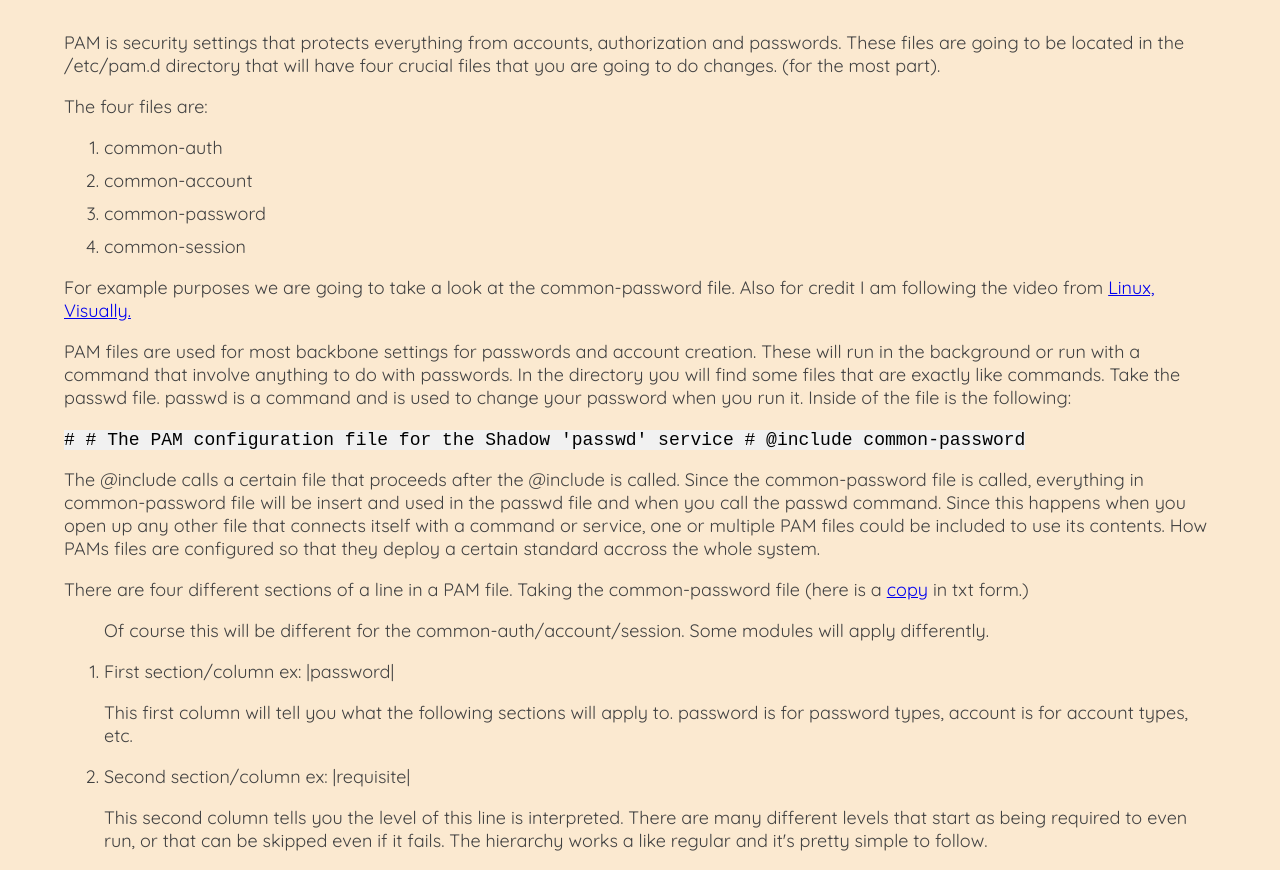
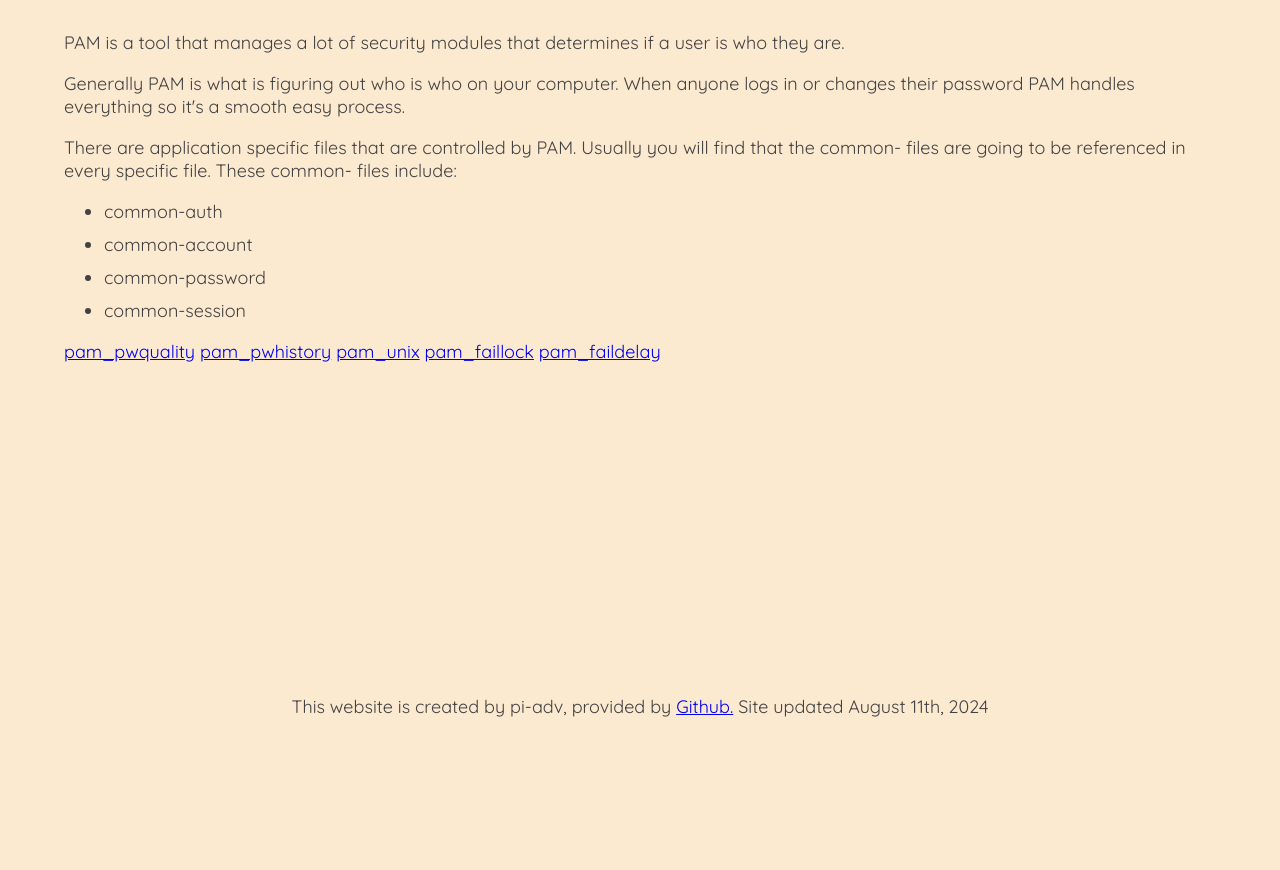
Before and after one commit to pi-adv/pi-adv.github.io, a plain HTML site: page Chapters/PAM/PAM.html in a window 1280 px wide. Shown: the part 64-934 px from the top of the page. After the commit the page ends 800 px from the top, so only its background shows below. Drawn offline with Linux system fonts and the light colour scheme; files that its build step writes are made by us from their sources; files whose address does not match are found by name.

Commit message:
updated some pam stuff

```diff
--- a/Chapters/PAM/PAM.html
+++ b/Chapters/PAM/PAM.html
@@ -1,50 +1,37 @@
 <!DOCTYPE html>
 <html>
 <title>PAM (C.EDU)</title>
-<link rel="stylesheet" href="Chapters_style.css">
+<link rel="stylesheet" href="../Chapters_style.css">
 <link rel="icon" type="image/x-icon" href="../favicon.ico">
 
 <body>
     <h1 id="headerL">PAM</h1><h3 id="headerR"><a href="Chapter_3_Working_With_Ubuntu.html">Back to Ch.3</a></h3>
 	<br id="brlarge">
-    <p id="titlep">PAM is security settings that protects everything from accounts, authorization and passwords. These files are going
-        to be located in the /etc/pam.d directory that will have four crucial files that you are going to do changes. (for the most part).
+    <p id="titlep">PAM is a tool that manages a lot of security modules that determines if a user is who they are.</p>
+
+    <p>Generally PAM is what is figuring out who is who on your computer. When anyone logs in or changes their password
+        PAM handles everything so it's a smooth easy process.
     </p>
-    <p>The four files are:</p>
-    <ol>
+    <p>There are application specific files that are controlled by PAM. Usually you will find that the common- files are
+        going to be referenced in every specific file. These common- files include:
+    </p>
+    <ul>
         <li>common-auth</li>
         <li>common-account</li>
         <li>common-password</li>
         <li>common-session</li>
-    </ol>
-    <p>For example purposes we are going to take a look at the common-password file. Also for credit I am following the video from
-        <a href="https://youtu.be/eHGzzCtJg0A?si=WLmkoJaH5D6U5Gvk">Linux, Visually.</a> </p>
-    <p>PAM files are used for most backbone settings for passwords and account creation. These will run in the background or run with
-        a command that involve anything to do with passwords. In the directory you will find some files that are exactly like commands.
-        Take the passwd file. passwd is a command and is used to change your password when you run it. Inside of the file is the following:
-    </p>
-    <code>
-        #
-        # The PAM configuration file for the Shadow 'passwd' service
-        #
+    </ul>
 
-        @include common-password
-    </code>
-    <p>The @include calls a certain file that proceeds after the @include is called. Since the common-password file is called, everything in
-        common-password file will be insert and used in the passwd file and when you call the passwd command. Since this happens when you open
-        up any other file that connects itself with a command or service, one or multiple PAM files could be included to use its contents. How
-        PAMs files are configured so that they deploy a certain standard accross the whole system.
-    </p>
-    <p>There are four different sections of a line in a PAM file. Taking the common-password file (here is a <a href="common-password.txt" donwload="common-password">copy</a> in txt form.)</p>
-    <ol>
-        <p>Of course this will be different for the common-auth/account/session. Some modules will apply differently.</p>
-        <li>First section/column ex: |password|</li>
-        <p>This first column will tell you what the following sections will apply to. password is for password types, account is for account types, etc.</p>
-        <li>Second section/column ex: |requisite|</li>
-        <p>This second column tells you the level of this line is interpreted. There are many different levels that start as being required to even run,
-            or that can be skipped even if it fails. The hierarchy works a like regular and it's pretty simple to follow.
-        </p>
-    </ol>
+    <a href="https://man.cx/pam_pwquality">pam_pwquality</a>
+    <a href="https://man.cx/pam_pwhistory">pam_pwhistory</a>
+    <a href="https://man.cx/pam_unix">pam_unix</a>
+    <a href="https://man.cx/pam_faillock">pam_faillock</a>
+    <a href="https://man.cx/pam_faildelay">pam_faildelay</a>
 
+
+
+<div id="footer">
+	<p>This website is created by pi-adv, provided by <a href="https://github.com/pi-adv/pi-adv.github.io" target="_blank">Github.</a> Site updated August 11th, 2024</p>
+</div>
 </body>
 </html>
```
Also changed, not shown: 1 other file.
